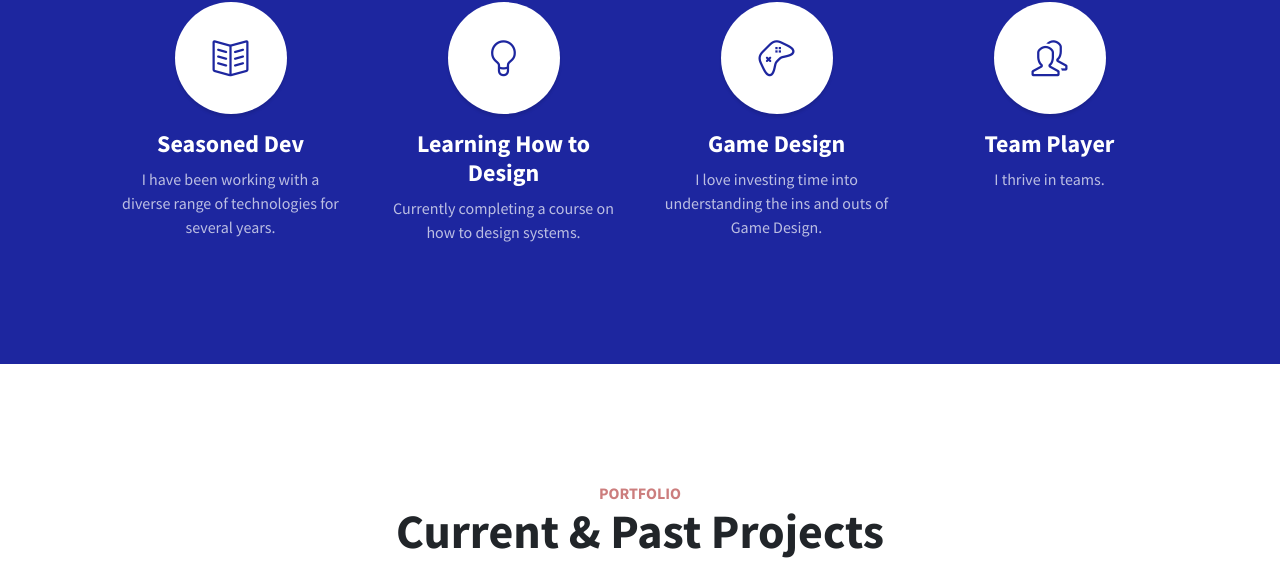
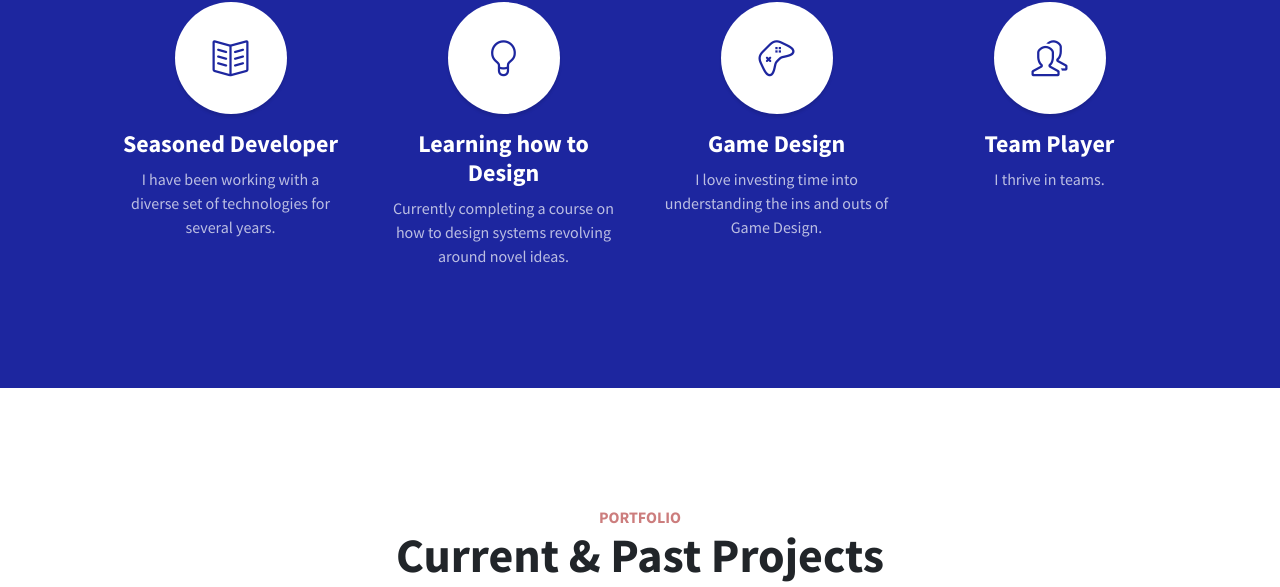
Before and after one commit to juliastic/design-thinking, a website: page src/pug/index.pug in a window 1280 px wide. Shown: the part 1533-2120 px from the top of the page. Drawn offline with nearby package versions, Linux system fonts and the light colour scheme; files that its build step writes are made by us from their sources; files whose address does not match are found by name.

Commit message:
Slightly amend text in skills section.

```diff
--- a/src/pug/index.pug
+++ b/src/pug/index.pug
@@ -73,14 +73,14 @@ html(lang="en")
                         span.service-icon.rounded-circle.mx-auto.mb-3
                             i.icon-book-open
                         h4
-                            strong Seasoned Dev
-                        p.text-faded.mb-0 I have been working with a diverse range of technologies for several years.
+                            strong Seasoned Developer
+                        p.text-faded.mb-0 I have been working with a diverse set of technologies for several years.
                     .col-lg-3.col-md-6.mb-5.mb-lg-0
                         span.service-icon.rounded-circle.mx-auto.mb-3
                             i.icon-bulb
                         h4
-                            strong Learning How to Design
-                        p.text-faded.mb-0 Currently completing a course on how to design systems.
+                            strong Learning how to Design
+                        p.text-faded.mb-0 Currently completing a course on how to design systems revolving around novel ideas.
                     .col-lg-3.col-md-6.mb-5.mb-md-0
                         span.service-icon.rounded-circle.mx-auto.mb-3
                             i.icon-game-controller
```
Also changed, not shown: dist/index.html.
